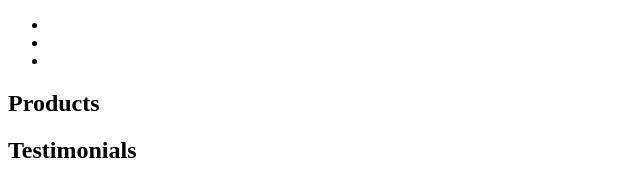
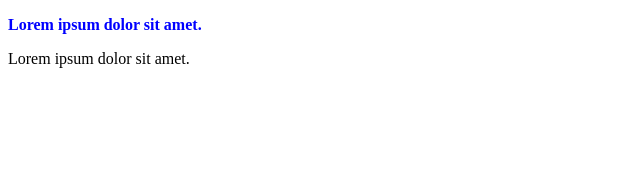
Before and after one commit to marcellusj/HTML-CSS-learning, a plain HTML site: page Sample_Website/index.html in a window 1280 px wide. Shown: the whole page, without its empty margins (0-640 px from the left). Drawn offline with Linux system fonts and the light colour scheme.

Commit message:
Providing CSS in Stylesheet

```diff
--- a/Sample_Website/index.html
+++ b/Sample_Website/index.html
@@ -7,34 +7,19 @@
     <meta name="keywords" content="HTML, CSS" />
     <meta name="description" content="This appears on google." />
     <title>Document</title>
-    <style></style>
+    <link rel="stylesheet" href="styles.css" />
+    <style>
+      p {
+        color: black;
+      }
+      #first {
+        color: blue;
+        font-weight: bold;
+      }
+    </style>
   </head>
   <body>
-    <header>
-      <nav>
-        <ul>
-          <li></li>
-          <li></li>
-          <li></li>
-        </ul>
-      </nav>
-    </header>
-    <main>
-      <section>
-        <h2>Products</h2>
-        <article></article>
-        <article></article>
-        <article></article>
-      </section>
-      <section>
-        <h2>Testimonials</h2>
-      </section>
-    </main>
-    <aside></aside>
-    <footer>
-      <nav>
-        <ul></ul>
-      </nav>
-    </footer>
+    <p id="first">Lorem ipsum dolor sit amet.</p>
+    <p>Lorem ipsum dolor sit amet.</p>
   </body>
 </html>
--- /dev/null
+++ b/Sample_Website/styles.css
@@ -0,0 +1,3 @@
+p {
+  color: orange;
+}
```
Also changed, not shown: 1 other file.
